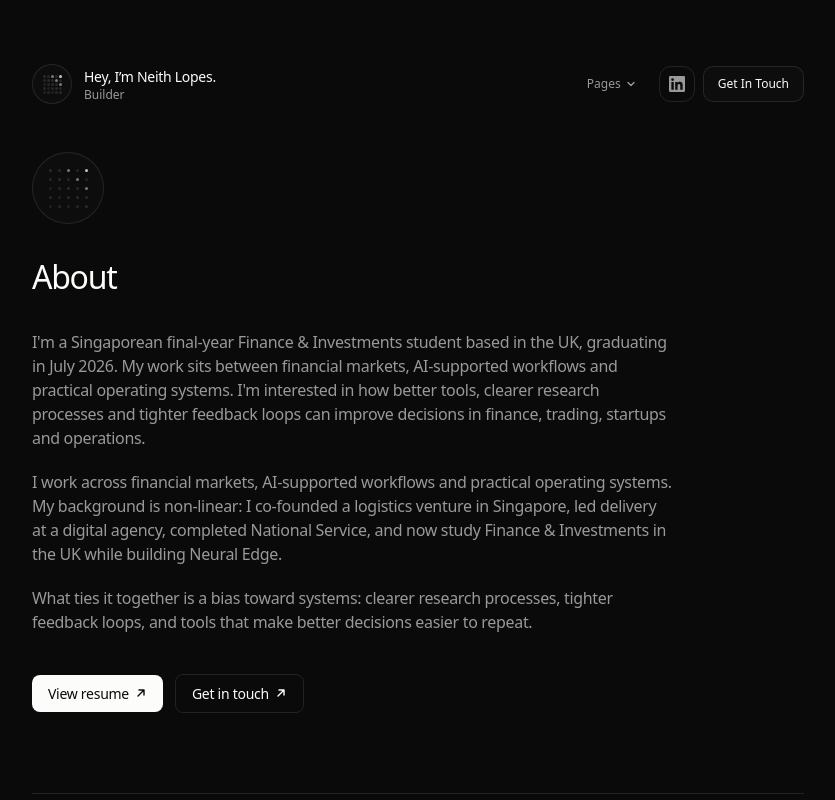
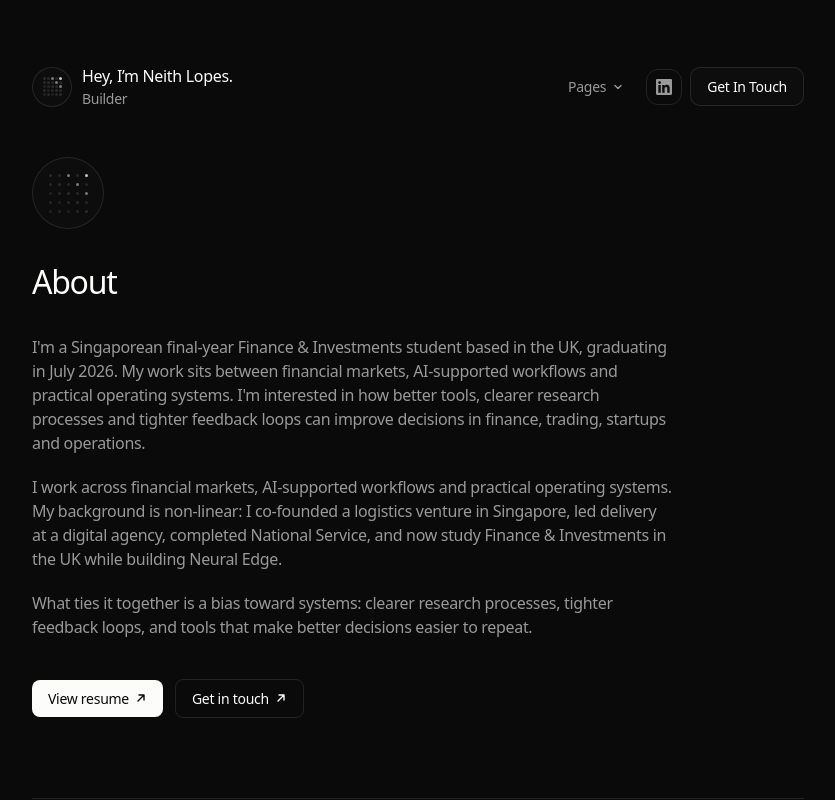
Before and after one commit to operatorzro/neith-lopes, a Next.js app: page /about in a window 1280 px wide. Shown: the top 800 px of the page, without its empty margins (222-1057 px from the left). Built offline with nearby package versions, Linux system fonts and the light colour scheme; a web font is replaced by a local one.

Commit message:
Fix header: layout-stable odometer role rotator, template-matched Pages dropdown, correct nav token sizes

```diff
--- a/components/Crossfade.tsx
+++ b/components/Crossfade.tsx
@@ -1,33 +1,45 @@
 "use client";
 import { useEffect, useState } from "react";
-import { AnimatePresence, motion } from "framer-motion";
 
+// Vertical "odometer" rotator: all words stacked in a fixed-size clipped
+// window that slides vertically. Width is locked to the widest word, so the
+// surrounding layout never shifts.
 export default function Crossfade({
   words,
-  interval = 2200,
+  interval = 2400,
 }: {
   words: string[];
   interval?: number;
 }) {
   const [i, setI] = useState(0);
+
   useEffect(() => {
     const id = setInterval(() => setI((v) => (v + 1) % words.length), interval);
     return () => clearInterval(id);
   }, [words.length, interval]);
+
+  const widest = words.reduce((a, b) => (a.length >= b.length ? a : b), "");
+
   return (
-    <span className="relative inline-flex align-baseline overflow-hidden">
-      <AnimatePresence mode="popLayout" initial={false}>
-        <motion.span
-          key={words[i]}
-          initial={{ y: "100%", opacity: 0 }}
-          animate={{ y: 0, opacity: 1 }}
-          exit={{ y: "-100%", opacity: 0 }}
-          transition={{ duration: 0.45, ease: [0.22, 1, 0.36, 1] }}
-          className="inline-block"
-        >
-          {words[i]}
-        </motion.span>
-      </AnimatePresence>
+    <span className="relative inline-grid overflow-hidden align-bottom h-[1.5em] leading-[1.5em]">
+      {/* invisible sizer locks the width to the widest word */}
+      <span
+        aria-hidden
+        className="col-start-1 row-start-1 invisible whitespace-nowrap"
+      >
+        {widest}
+      </span>
+      {/* sliding stack */}
+      <span
+        className="col-start-1 row-start-1 block transition-transform duration-500 ease-[cubic-bezier(0.22,1,0.36,1)]"
+        style={{ transform: `translateY(-${i * 1.5}em)` }}
+      >
+        {words.map((w) => (
+          <span key={w} className="block h-[1.5em] whitespace-nowrap">
+            {w}
+          </span>
+        ))}
+      </span>
     </span>
   );
 }
--- a/components/Nav.tsx
+++ b/components/Nav.tsx
@@ -8,11 +8,10 @@ import { identity } from "@/lib/data";
 const roles = ["Finance & AI Operator", "Macro Researcher", "Builder", "Student"];
 
 const pages = [
-  { label: "Home", href: "/" },
-  { label: "Work", href: "/#work" },
+  { label: "About", href: "/about" },
   { label: "Blog", href: "/blog" },
   { label: "Resume", href: "/resume" },
-  { label: "About", href: "/about" },
+  { label: "Work", href: "/#work" },
   { label: "Contact", href: "/contact" },
 ];
 
@@ -22,11 +21,11 @@ export default function Nav({ name }: { name: string }) {
   return (
     <nav className="w-full flex items-center justify-between">
       {/* Left: avatar + greeting */}
-      <Link href="/" className="flex items-center gap-3">
+      <Link href="/" className="flex items-center gap-2.5">
         <Avatar size={40} />
         <span className="flex flex-col leading-tight">
-          <span className="text-body-s text-heading">Hey, I&rsquo;m {name}.</span>
-          <span className="text-[12px] text-body">
+          <span className="text-body-m text-heading">Hey, I&rsquo;m {name}.</span>
+          <span className="text-body-s text-body">
             <Crossfade words={roles} />
           </span>
         </span>
@@ -42,7 +41,9 @@ export default function Nav({ name }: { name: string }) {
           <button
             type="button"
             onClick={() => setOpen((v) => !v)}
-            className="flex items-center gap-1 px-3.5 py-2 rounded-lg text-[12px] text-body hover:text-heading transition-colors"
+            className={`flex items-center gap-1.5 px-3.5 py-2 rounded-[10px] text-body-s transition-colors ${
+              open ? "bg-ui text-heading" : "text-body hover:text-heading"
+            }`}
           >
             Pages
             <svg
@@ -50,7 +51,7 @@ export default function Nav({ name }: { name: string }) {
               height="12"
               viewBox="0 0 12 12"
               fill="none"
-              className={`transition-transform ${open ? "rotate-180" : ""}`}
+              className={`transition-transform duration-200 ${open ? "rotate-180" : ""}`}
               aria-hidden
             >
               <path
@@ -62,14 +63,19 @@ export default function Nav({ name }: { name: string }) {
               />
             </svg>
           </button>
-          {open && (
-            <div className="absolute right-0 top-full pt-2 z-50">
-              <ul className="min-w-[160px] bg-ui hairline rounded-lg p-1.5 flex flex-col">
+          <div
+            className={`absolute right-0 top-full pt-2 z-50 transition-all duration-200 ${
+              open
+                ? "opacity-100 translate-y-0 pointer-events-auto"
+                : "opacity-0 -translate-y-1 pointer-events-none"
+            }`}
+          >
+            <ul className="min-w-[200px] bg-ui hairline rounded-xl p-2 flex flex-col shadow-[0_16px_40px_-12px_rgba(0,0,0,0.7)]">
               {pages.map((p) => (
                 <li key={p.href}>
                   <Link
                     href={p.href}
-                      className="block px-3 py-2 rounded-md text-[12px] text-body hover:text-heading hover:bg-white/[0.06] transition-colors"
+                    className="block px-3 py-2 rounded-lg text-body-s text-heading hover:bg-white/[0.06] transition-colors"
                   >
                     {p.label}
                   </Link>
@@ -77,7 +83,6 @@ export default function Nav({ name }: { name: string }) {
               ))}
             </ul>
           </div>
-          )}
         </div>
 
         <a
@@ -94,7 +99,7 @@ export default function Nav({ name }: { name: string }) {
 
         <Link
           href="/contact"
-          className="px-3.5 py-2 rounded-[10px] hairline bg-ui text-heading text-[12px] hover:bg-white/[0.06] transition-colors"
+          className="px-4 py-2 rounded-[10px] hairline bg-ui text-heading text-body-s hover:bg-white/[0.06] transition-colors"
         >
           Get In Touch
         </Link>
```
Lines whose indentation alone changed are shown as unchanged.
